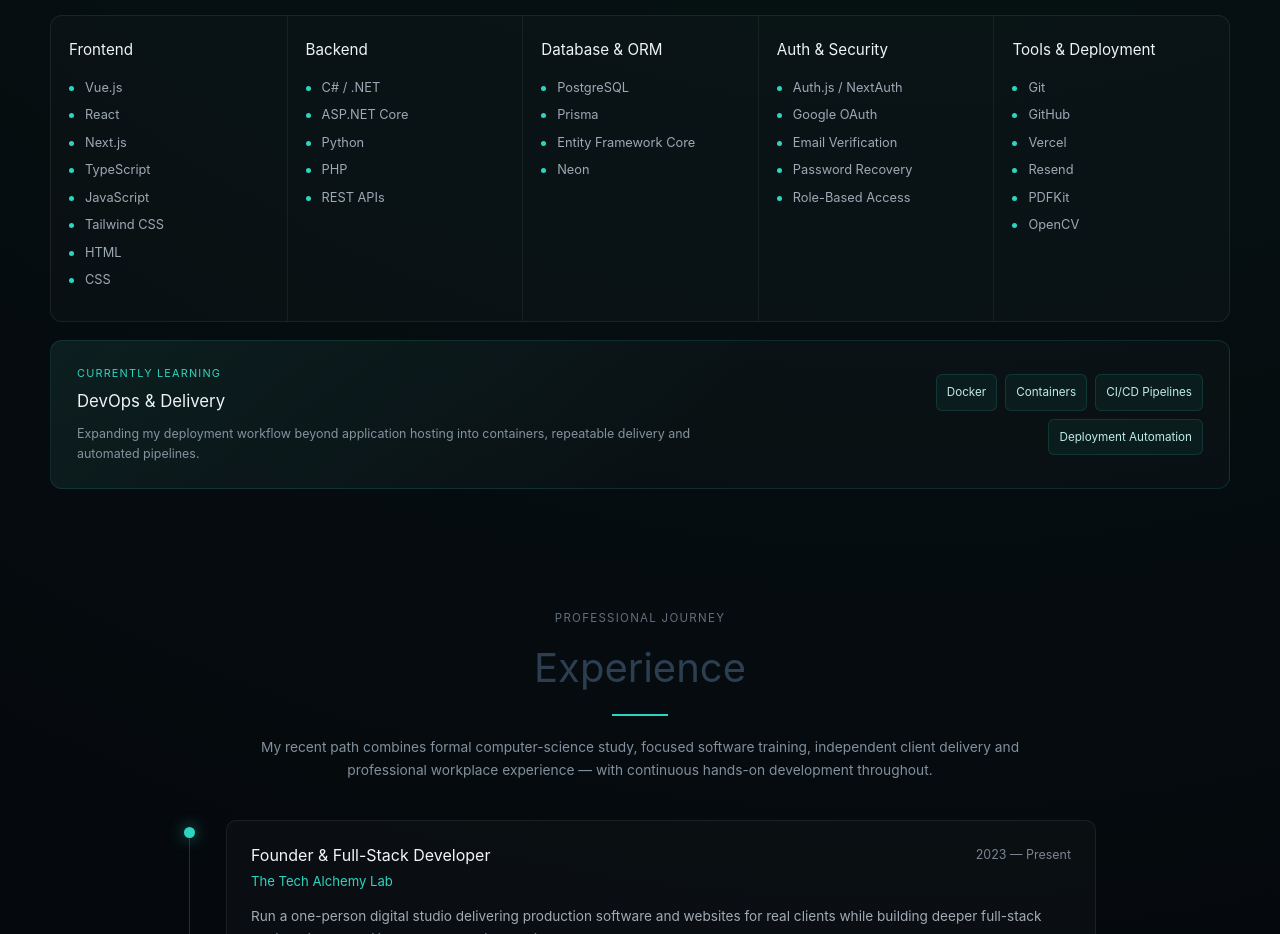
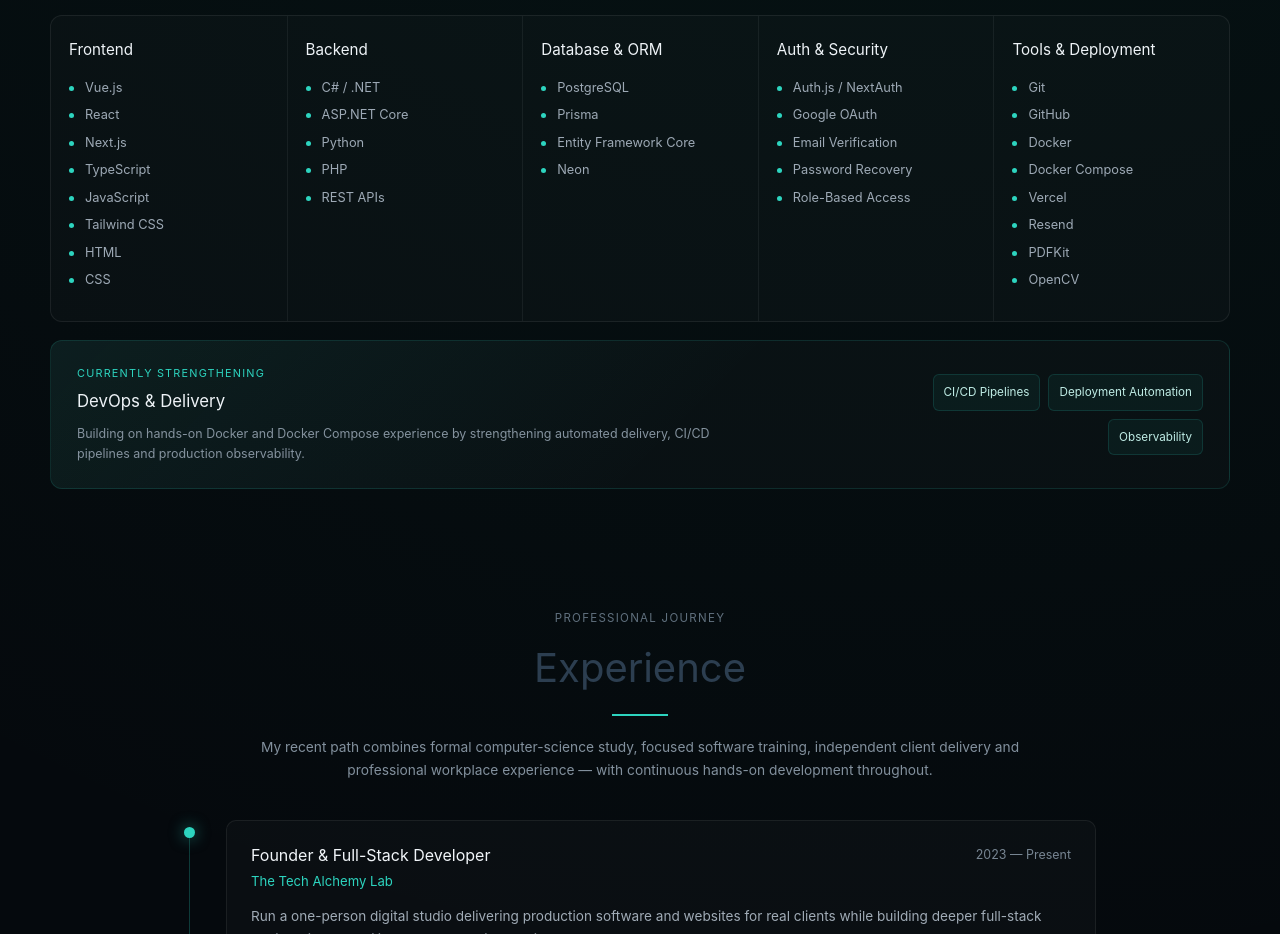
Before and after one commit to keketsoleu25/recruiter-magnet, a Vue app: page / in a window 1280 px wide. Shown: the part 2060-2994 px from the top of the page. Built offline with nearby package versions, Linux system fonts and the light colour scheme.

Commit message:
promote Docker to demonstrated deployment skill

```diff
--- a/src/components/SkillsSection.vue
+++ b/src/components/SkillsSection.vue
@@ -29,11 +29,11 @@
   },
   {
     title: 'Tools & Deployment',
-    skills: ['Git', 'GitHub', 'Vercel', 'Resend', 'PDFKit', 'OpenCV'],
+    skills: ['Git', 'GitHub', 'Docker', 'Docker Compose', 'Vercel', 'Resend', 'PDFKit', 'OpenCV'],
   },
 ]
 
-const learningStack = ['Docker', 'Containers', 'CI/CD Pipelines', 'Deployment Automation']
+const learningStack = ['CI/CD Pipelines', 'Deployment Automation', 'Observability']
 </script>
 
 <template>
@@ -62,15 +62,15 @@
 
     <div class="learning-panel">
       <div class="learning-copy">
-        <p>Currently learning</p>
+        <p>Currently strengthening</p>
         <h3>DevOps & Delivery</h3>
         <span>
-          Expanding my deployment workflow beyond application hosting into
-          containers, repeatable delivery and automated pipelines.
+          Building on hands-on Docker and Docker Compose experience by strengthening
+          automated delivery, CI/CD pipelines and production observability.
         </span>
       </div>
 
-      <div class="learning-tags" aria-label="Technologies currently learning">
+      <div class="learning-tags" aria-label="Technologies currently strengthening">
         <span v-for="skill in learningStack" :key="skill">
           {{ skill }}
         </span>
```
